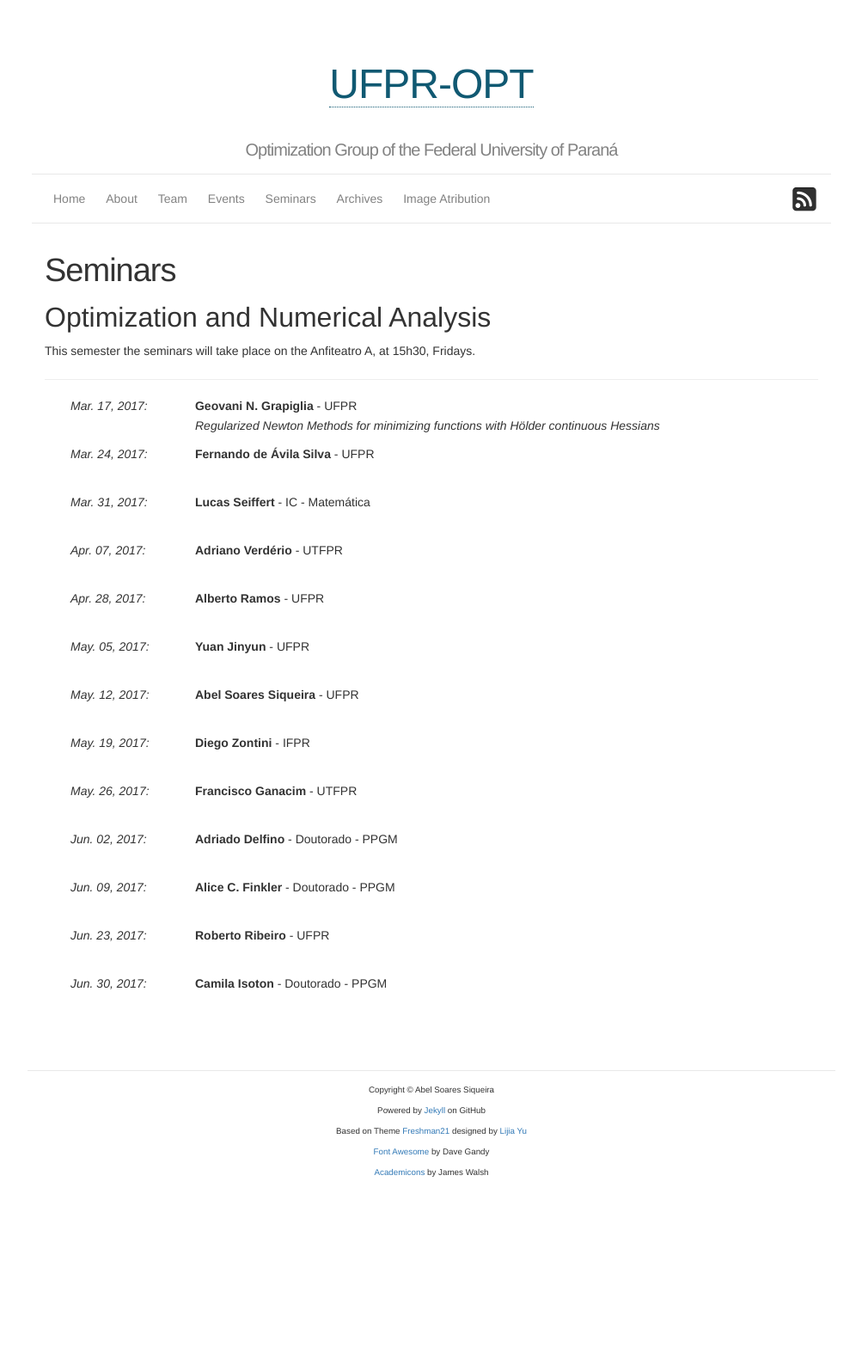
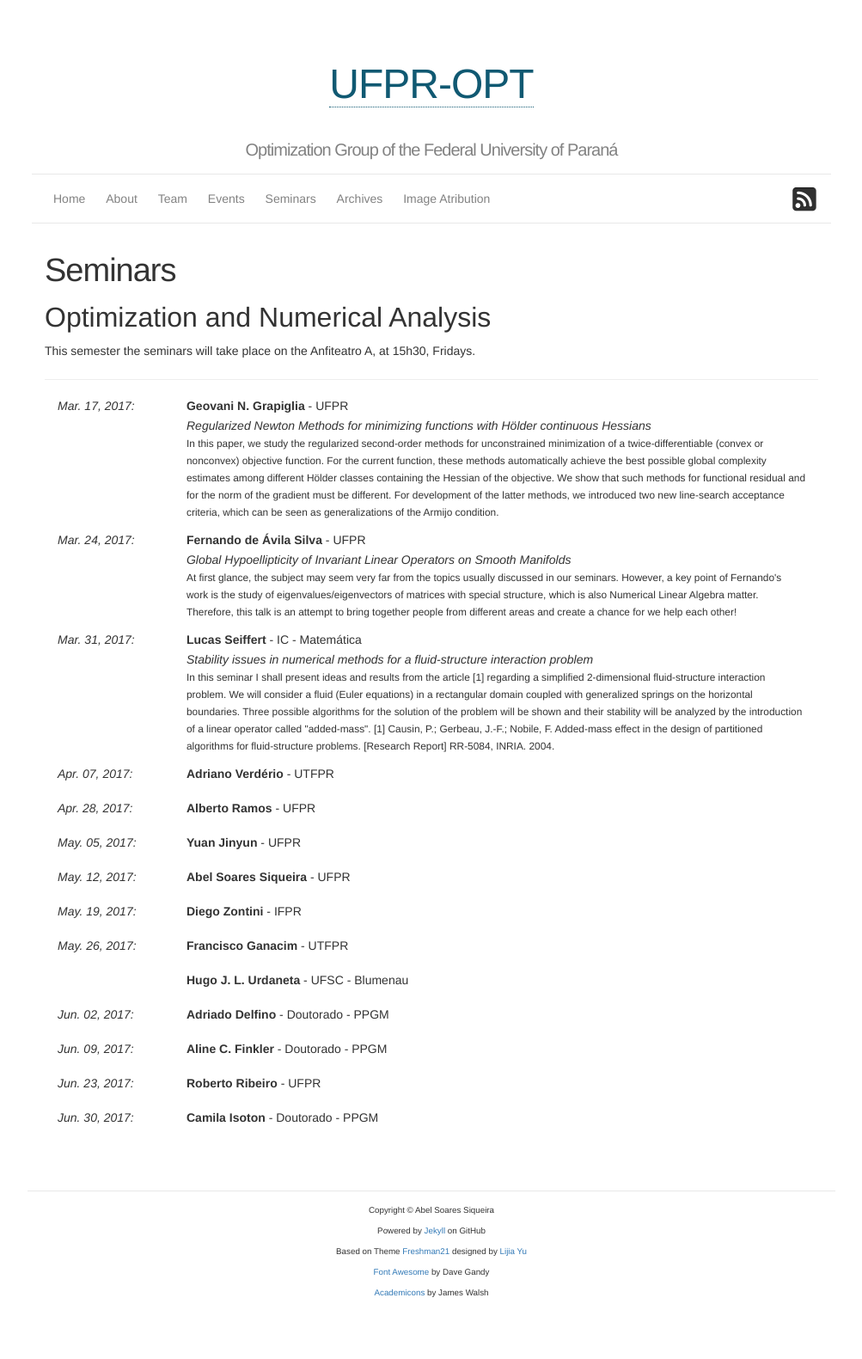
Before and after one commit to ufpr-pde/ufpr-opt.github.io, a Jekyll site: the page built from d_seminars.md, in a window 1280 px wide. Shown: the whole page at 86% size, without its empty margins (138-1141 px from the left). Built offline with Jekyll 4.4.1, drawn with Linux system fonts in a browser that asks for light colours; some web fonts are replaced; before the commit the page ends 1441 px from its top, so only the background shows below that.

Commit message:
Fixes and updates to handle multiples seminars on same date

```diff
--- a/_data/seminars.yml
+++ b/_data/seminars.yml
@@ -2,14 +2,42 @@
   date: 2017-03-17
   affiliation: UFPR
   title: Regularized Newton Methods for minimizing functions with Hölder continuous Hessians
+  abstract: >
+    In this paper, we study the regularized second-order methods for
+    unconstrained minimization of a twice-differentiable (convex or nonconvex)
+    objective function. For the current function, these methods automatically
+    achieve the best possible global complexity estimates among different
+    Hölder classes containing the Hessian of the objective. We show that such
+    methods for functional residual and for the norm of the gradient must be
+    different. For development of the latter methods, we introduced two new
+    line-search acceptance criteria, which can be seen as generalizations of
+    the Armijo condition.
 
 - author: Fernando de Ávila Silva
   date: 2017-03-24
   affiliation: UFPR
+  title: Global Hypoellipticity of Invariant Linear Operators on Smooth Manifolds
+  abstract: >
+    At first glance, the subject may seem very far from the topics
+    usually discussed in our seminars. However, a key point of Fernando's work is
+    the study of eigenvalues/eigenvectors of matrices with special structure,
+    which is also Numerical Linear Algebra matter. Therefore, this talk is an
+    attempt to bring together people from different areas and create a chance for
+    we help each other!
 
 - author: Lucas Seiffert
   date: 2017-03-31
   affiliation: IC - Matemática
+  title: Stability issues in numerical methods for a fluid-structure interaction problem
+  abstract: >
+    In this seminar I shall present ideas and results from the article [1]
+    regarding a simplified 2-dimensional fluid-structure interaction problem.
+    We will consider a fluid (Euler equations) in a rectangular domain coupled
+    with  generalized springs on the horizontal boundaries. Three possible
+    algorithms for the solution of the problem will be shown  and their
+    stability will be analyzed by the introduction of a linear operator called
+    "added-mass".
+    [1] Causin, P.; Gerbeau, J.-F.; Nobile, F. Added-mass effect in the design of partitioned algorithms for fluid-structure  problems. [Research Report] RR-5084, INRIA. 2004.
 
 - author: Adriano Verdério
   date: 2017-04-07
@@ -35,11 +63,15 @@
   date: 2017-05-26
   affiliation: UTFPR
 
+- author: Hugo J. L. Urdaneta
+  date: 2017-05-26
+  affiliation: UFSC - Blumenau
+
 - author: Adriado Delfino
   date: 2017-06-02
   affiliation: Doutorado - PPGM
 
-- author: Alice C. Finkler
+- author: Aline C. Finkler
   date: 2017-06-09
   affiliation: Doutorado - PPGM
 
--- a/d_seminars.md
+++ b/d_seminars.md
@@ -12,26 +12,38 @@ Fridays.
 <hr>
 
 {% assign events = site.data.seminars | sort: 'date' %}
+{% assign lastdate = "" %}
 
 <div class="container-fluid">
 {% for pres in events %}
+<div class="row">
+{% if pres.date != lastdate %}
   <div class="col-md-2">
-    <em> {{ pres.date | date: "%b. %d, %Y" }}: </em> <br>
+  <em> {{ pres.date | date: "%b. %d, %Y" }}: </em> <br>
   </div>
   <div class="col-md-10">
-    {% if pres.author == "TBA" %}
-    <span><strong> Free Spot </strong></span>
-    <p> Contact us if you'd like to give a talk </p>
-    {% else %}
-    <span><strong> {{ pres.author }} </strong></span> -
-    <span> {{ pres.affiliation }} </span><br>
-    <p>
-    <span><em> {{ pres.title }} </em></span><br>
+{% else %}
+  <div class="col-md-offset-2 col-md-10">
+{% endif %}
+{% if pres.author == "TBA" %}
+  <span><strong> Free Spot </strong></span>
+  <p> Contact us if you'd like to give a talk </p>
+{% else %}
+  <span><strong> {{ pres.author }} </strong></span> -
+  <span> {{ pres.affiliation }} </span><br>
+{% if pres.title %}
+  <p>
+  <span><em> {{ pres.title }} </em></span><br>
     {% if pres.abstract %}
-    {{ pres.abstract }} <br>
+  <small>{{ pres.abstract }}</small><br>
     {% endif %}
-    </p>
+  </p>
+{% else %}
+<br>
+{% endif %}
     {% endif %}
   </div>
+{% assign lastdate = pres.date %}
+</div>
 {% endfor %}
 </div>
```
Also changed, not shown: a_home.md (+17 -8 lines).
